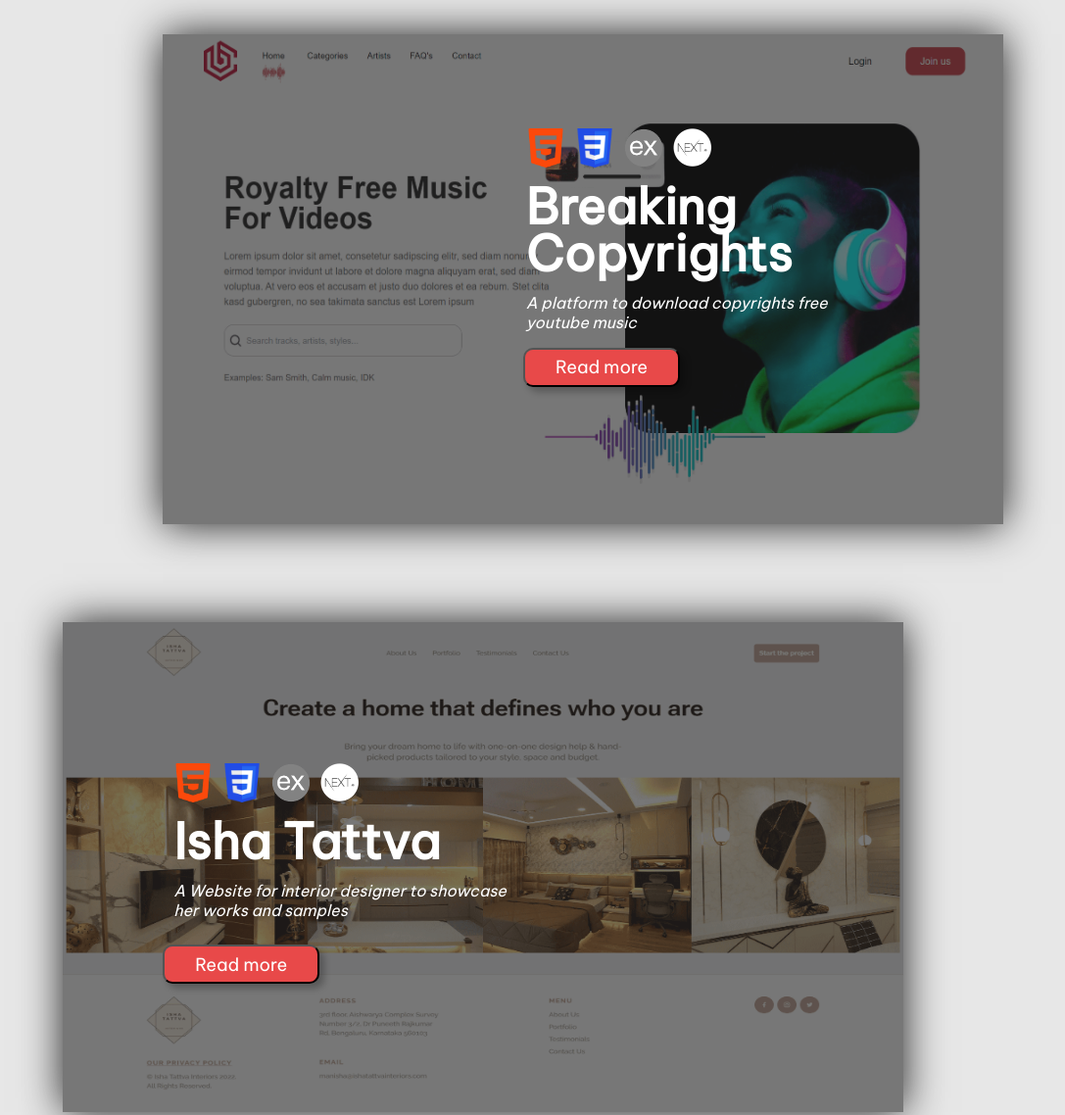
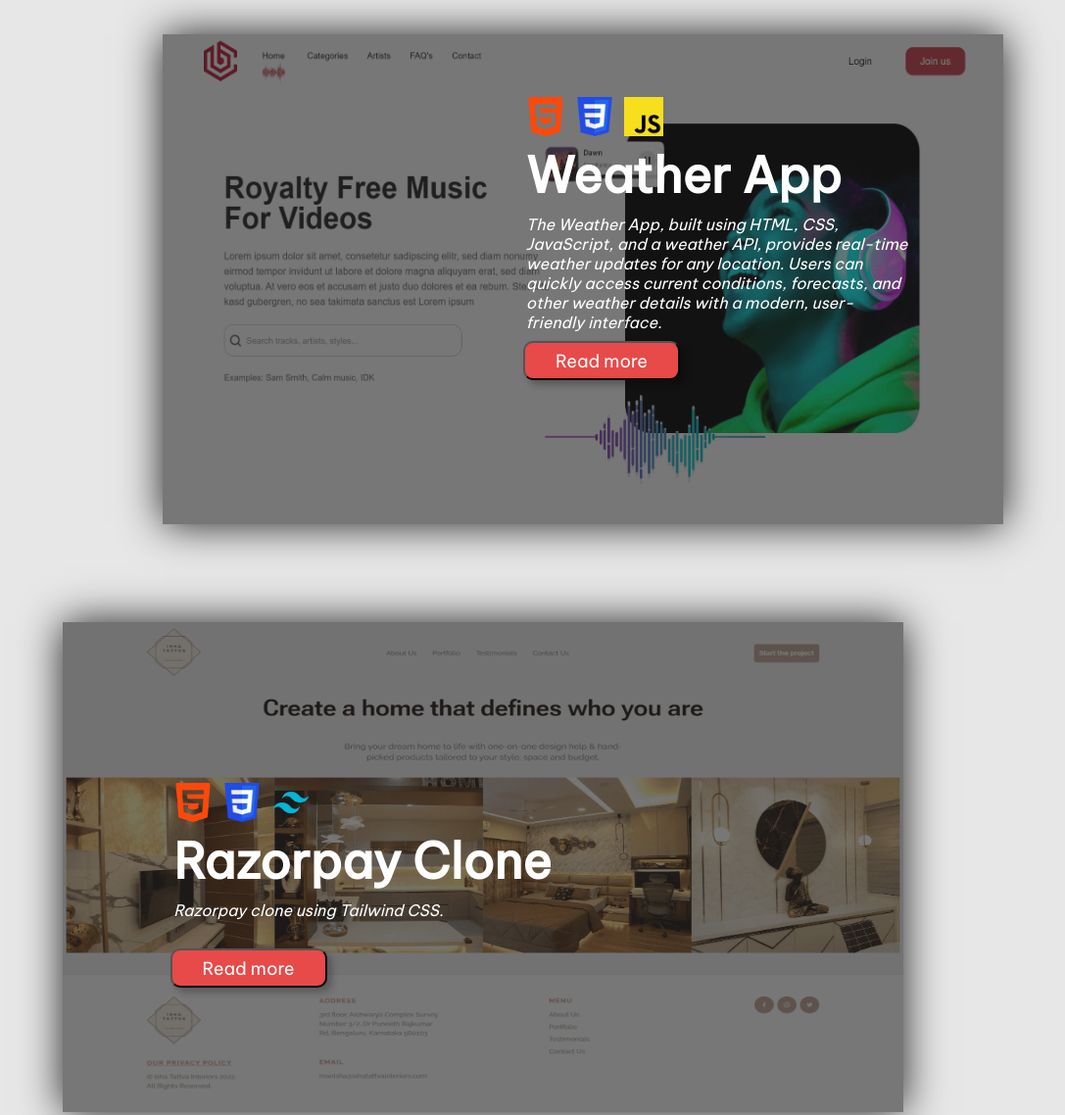
Before and after one commit to aryanpurohit77/Portfolio-website, a plain HTML site: page index.html in a window 1280 px wide. Shown: the part 1470-2608 px from the top of the page at 98% size, without its empty margins (64-1151 px from the left). Drawn offline with nearby package versions, Linux system fonts and the light colour scheme; a web font is replaced by a local one.

Commit message:
Update index.html

```diff
--- a/index.html
+++ b/index.html
@@ -74,8 +74,8 @@
                             <div class="project-skills-container">
                                 <img class="project-skill" src="HTML.png" >
                                 <img class="project-skill" src="CSS.png" >
-                                <img class="project-skill" src="Express.png" >
-                                <img class="project-skill" src="NextJsCircle.png" >
+                                <img class="project-skill" src="Js icon.png" >
+
                             </div>
                             <h2 class="project-heading"> Password Generator</h2>
                             <div class="project-subheading"><i>The Password Generator App, built with HTML, CSS, and JavaScript, creates unique,
@@ -96,11 +96,11 @@
                             <div class="project-skills-container">
                                 <img class="project-skill" src="HTML.png" >
                                 <img class="project-skill" src="CSS.png" >
-                                <img class="project-skill" src="Express.png" >
-                                <img class="project-skill" src="NextJsCircle.png" >
+                                <img class="project-skill" src="Js icon.png" >
                             </div>
-                            <h2 class="project-heading"> Breaking Copyrights</h2>
-                            <div class="project-subheading"><i>A platform to download copyrights free <br>youtube music</i>
+                            <h2 class="project-heading"> Weather App</h2>
+                            <div class="project-subheading"><i>The Weather App, built using HTML, CSS, JavaScript, and a weather API, provides real-time weather updates for any location.
+                                Users can quickly access current conditions, forecasts, and other weather details with a modern, user-friendly interface.</i>
                             </div>
                         <div class="btn-grp">
                             <button class="button">Read more</button>
@@ -117,11 +117,11 @@
                             <div class="project-skills-container">
                                 <img class="project-skill" src="HTML.png" >
                                 <img class="project-skill" src="CSS.png" >
-                                <img class="project-skill" src="Express.png" >
-                                <img class="project-skill" src="NextJsCircle.png" >
+                                <img class="project-skill" src="Tailwind.png" >
+
                             </div>
-                            <h2 class="project-heading"> Isha Tattva</h2>
-                            <div class="project-subheading"><i>A Website for interior designer to showcase<br> her works and samples</i>
+                            <h2 class="project-heading"> Razorpay Clone</h2>
+                            <div class="project-subheading"><i>Razorpay clone using Tailwind CSS.</i>
                             </div>
                         <div class="btn-grp">
                             <button class="button">Read more</button>
```
